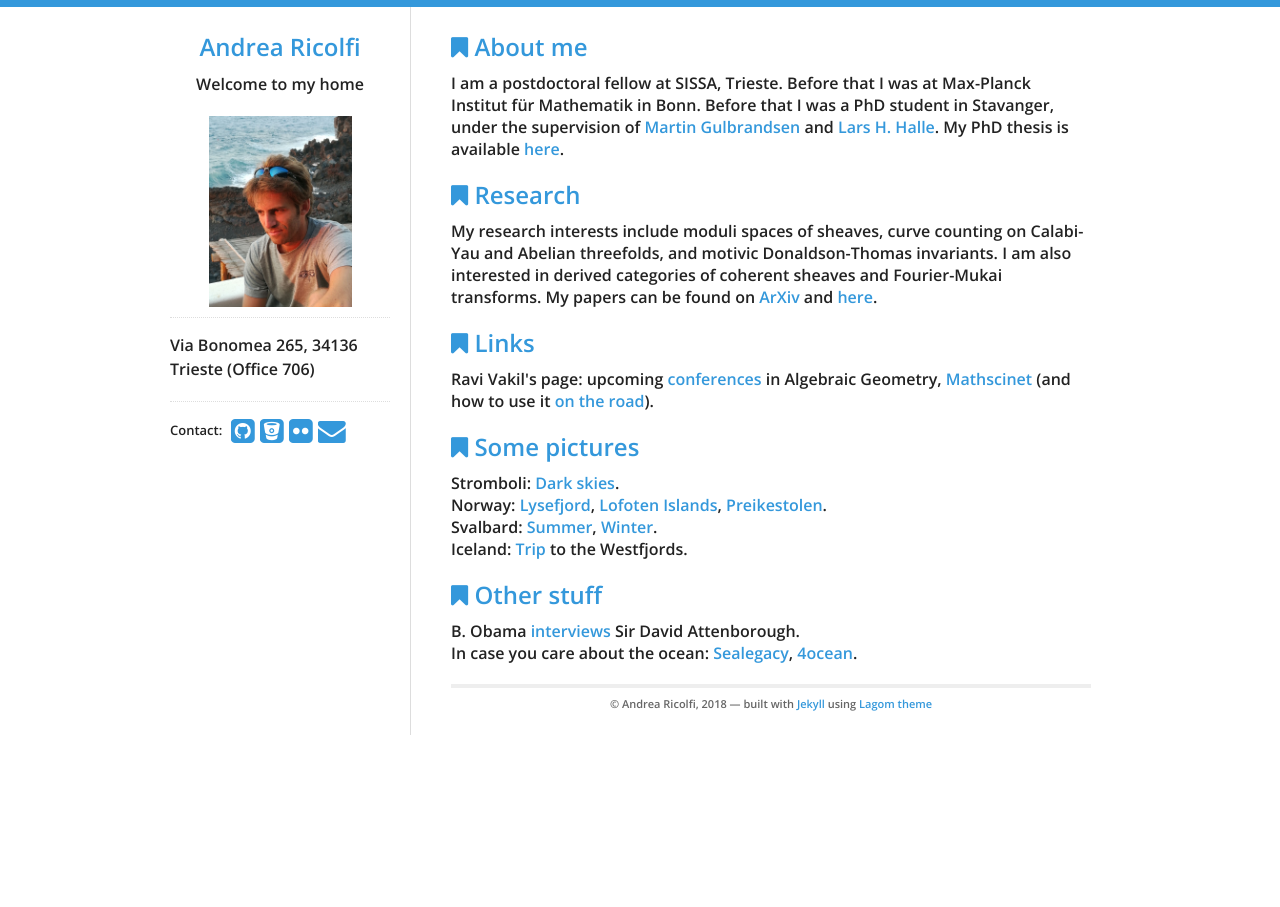
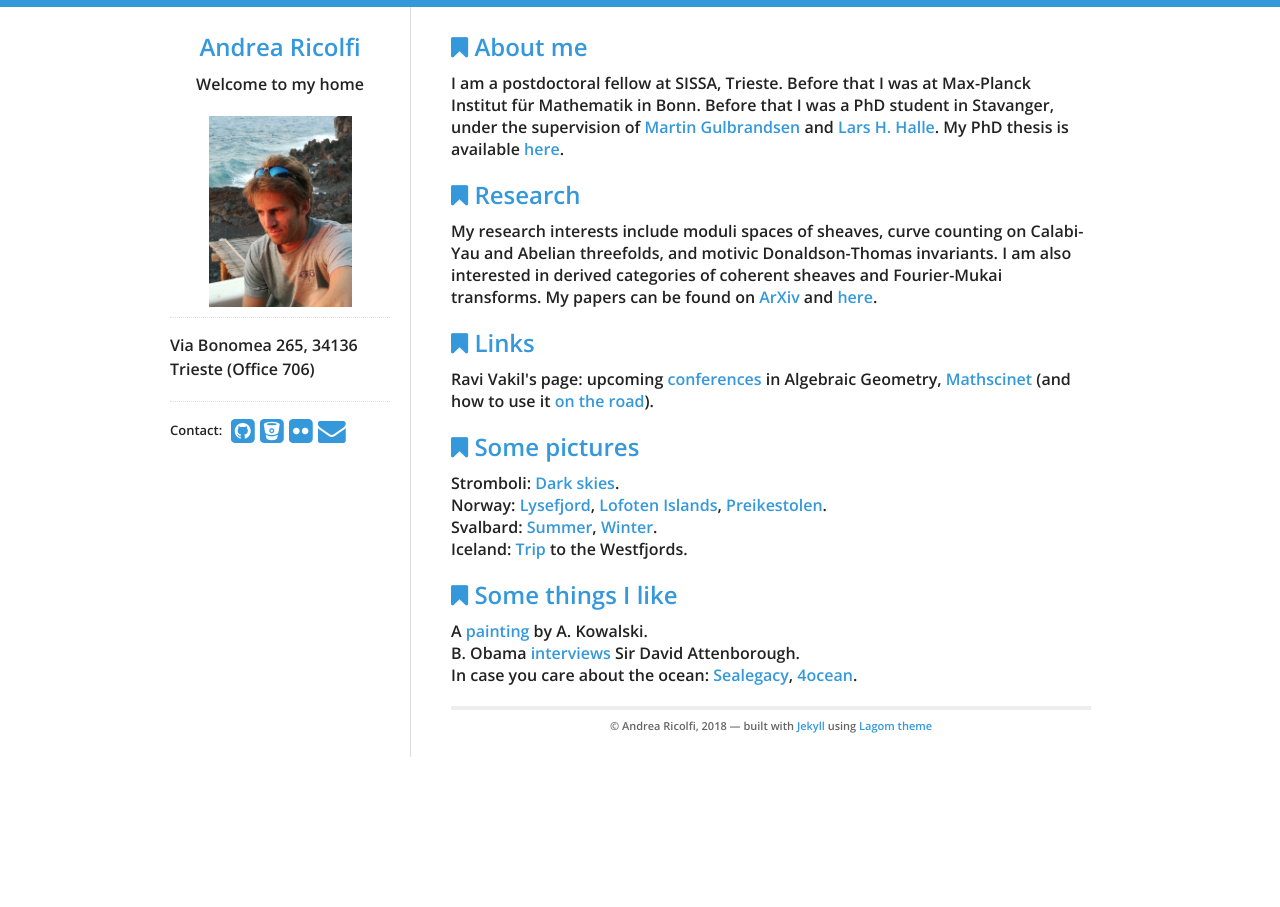
Before and after one commit to atricolfi/atricolfi.github.io, a Jekyll site: the page built from index.html, in a window 1280 px wide. Built offline with Jekyll 4.4.1, drawn with Linux system fonts in a browser that asks for light colours.

Commit message:
Update index.html

```diff
--- a/index.html
+++ b/index.html
@@ -42,9 +42,10 @@ href="http://blogs.ams.org/beyondreviews/2015/04/28/using-mathscinet-at-home-or-
   Iceland: <a href="Iceland.html">Trip</a> to the Westfjords.<br>
 
 <div id="home">
-  <h2><i class="fa fa-bookmark"></i> Other stuff</h2>
+  <h2><i class="fa fa-bookmark"></i> Some things I like </h2>
 <p>
-B. Obama <a href="https://www.youtube.com/watch?v=NZtJ2ZGyvBI&t=0s">interviews</a>
+  A <a href=kowalski.html>painting</a> by A. Kowalski. <br>
+  B. Obama <a href="https://www.youtube.com/watch?v=NZtJ2ZGyvBI&t=0s">interviews</a>
 Sir David Attenborough.  <br>
   In case you care about the ocean: <a href="https://www.sealegacy.org">Sealegacy</a>, <a href="https://4ocean.com">4ocean</a>.
 
```
